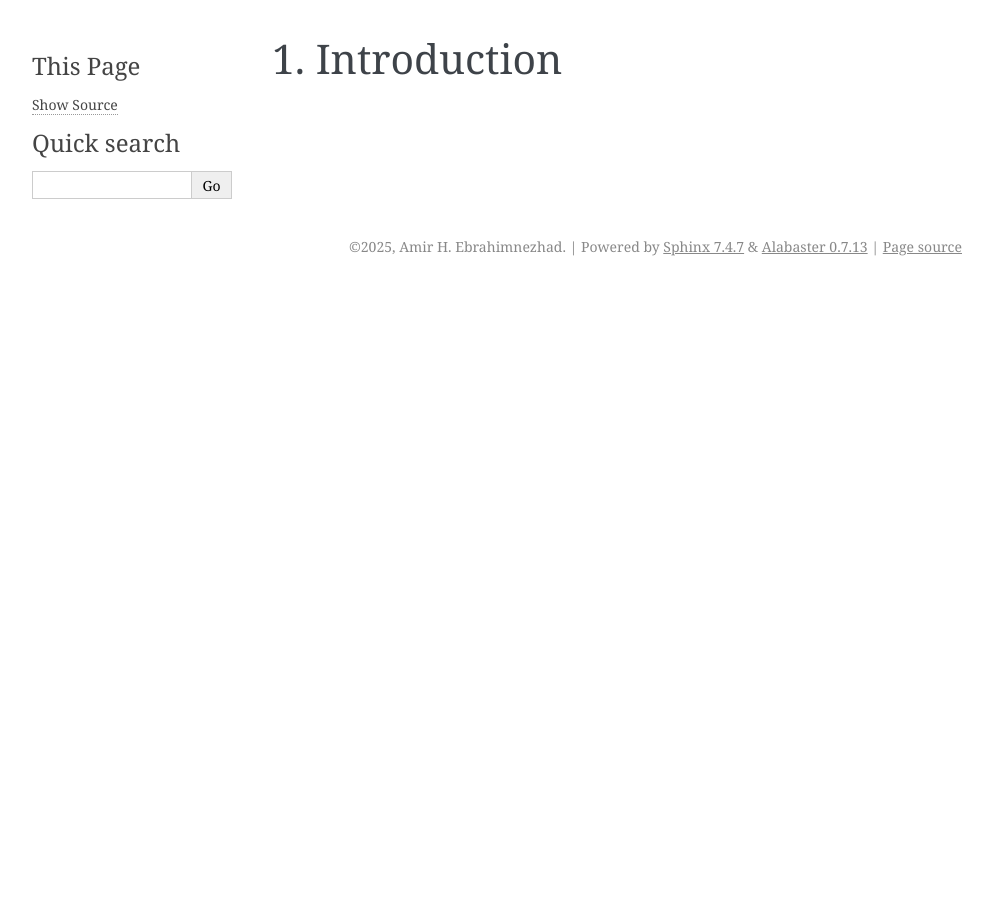
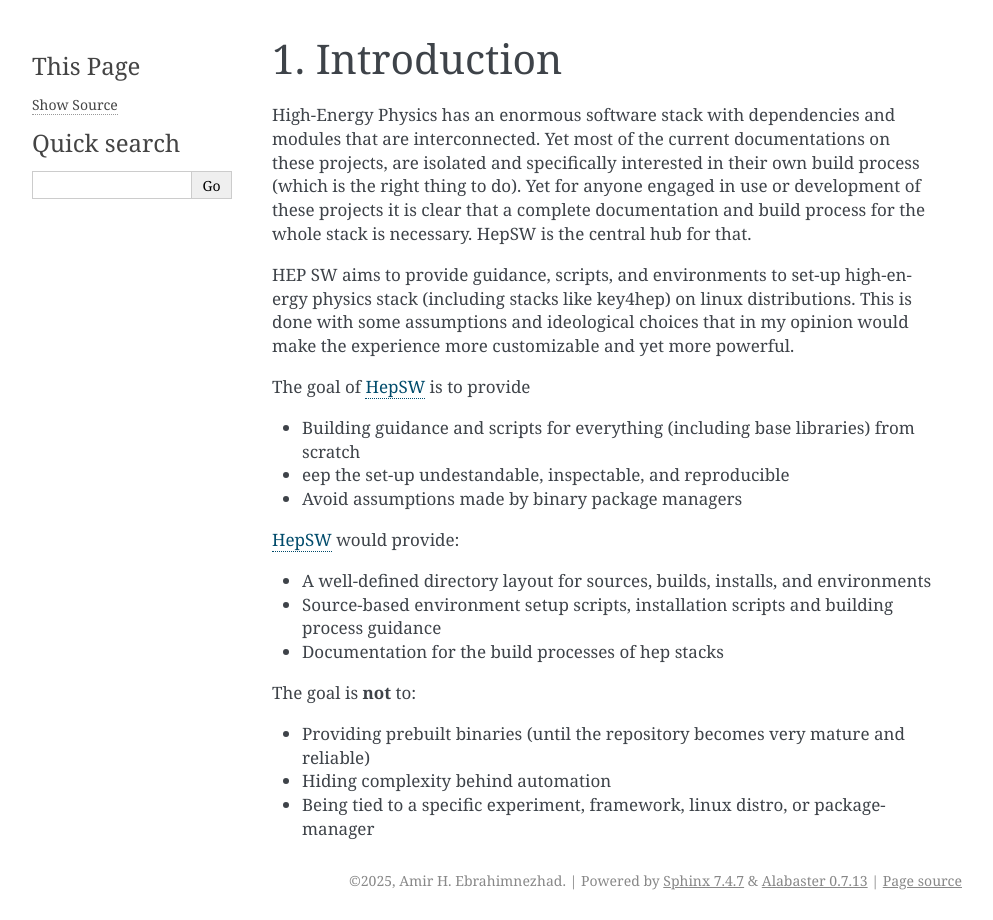
Before and after one commit to thisismeamir/hepsw, a Sphinx documentation site: the page built from docs/source/00-introduction/index.md, in a window 1280 px wide. Shown: the whole page, without its empty margins (148-1141 px from the left). Built offline with Sphinx 7.4.7, drawn with Linux system fonts in a browser that asks for light colours.

Commit message:
[docs] introductions

```diff
--- a/docs/source/00-introduction/index.md
+++ b/docs/source/00-introduction/index.md
@@ -1 +1,23 @@
 # Introduction
+
+High-Energy Physics has an enormous software stack with dependencies and modules that are interconnected. Yet most of the current documentations on these projects, are isolated and specifically interested in their own build process (which is the right thing to do). Yet for anyone engaged in use or development of these projects it is clear that a complete documentation and build process for the whole stack is necessary. HepSW is the central hub for that.
+
+HEP SW aims to provide guidance, scripts, and environments to set-up high-energy physics stack (including stacks like key4hep) on linux distributions. This is done with some assumptions and ideological choices that in my opinion would make the experience more customizable and yet more powerful.
+
+The goal of [HepSW](https://github.com/thisismeamir/hepsw) is to provide
+
+- Building guidance and scripts for everything (including base libraries) from scratch
+- eep the set-up undestandable, inspectable, and reproducible
+- Avoid assumptions made by binary package managers
+
+[HepSW](https://github.com/thisismeamir/hepsw) would provide:
+
+- A well-defined directory layout for sources, builds, installs, and environments
+- Source-based environment setup scripts, installation scripts and building process guidance
+- Documentation for the build processes of hep stacks
+
+The goal is **not** to:
+
+- Providing prebuilt binaries (until the repository becomes very mature and reliable)
+- Hiding complexity behind automation
+- Being tied to a specific experiment, framework, linux distro, or package-manager
```
Also changed, not shown: docs/source/index.md (+5 -3 lines).
